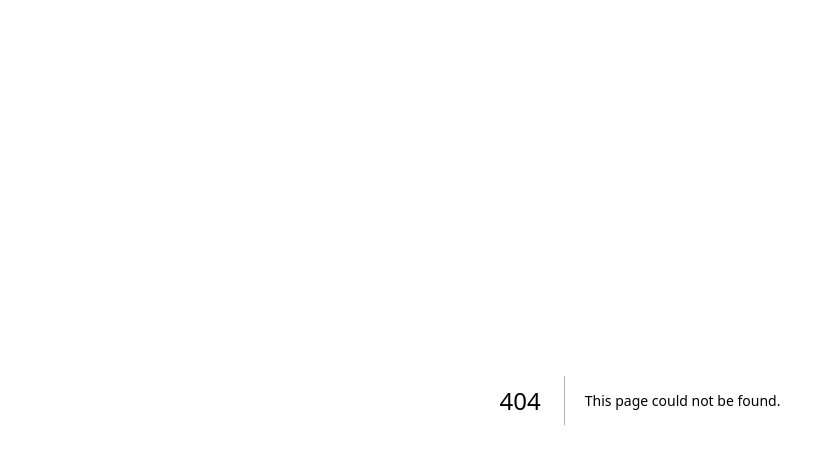
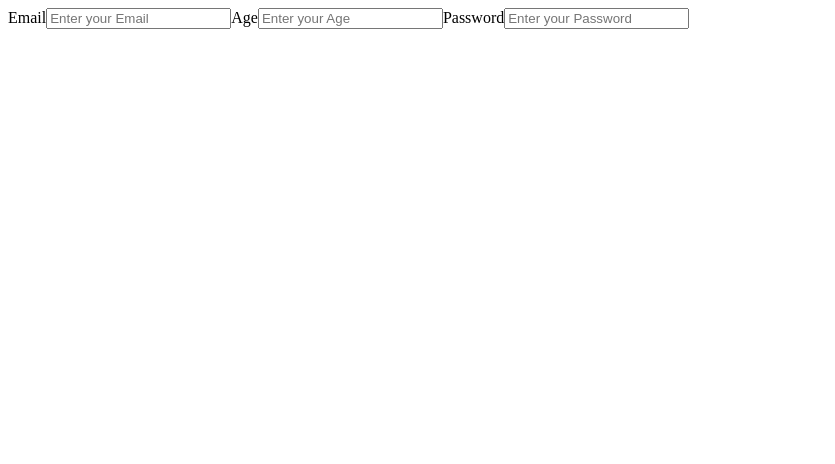
Before and after one commit to cesarALS/Ingesoft2LabBasesDatos, a Next.js app: page /test_components in a window 1280 px wide. Before the commit this address had no page. Shown: the top 464 px of the page, without its empty margins (0-835 px from the left). Built offline with nearby package versions, Linux system fonts and the light colour scheme.

Commit message:
some_test_files

```diff
--- a/package.json
+++ b/package.json
@@ -11,6 +11,7 @@
   "dependencies": {
     "@heroicons/react": "^2.2.0",
     "@prisma/client": "^6.0.1",
+    "formik": "^2.4.6",
     "json-bigint": "^1.0.0",
     "next": "15.1.0",
     "react": "^19.0.0",
--- /dev/null
+++ b/src/components/atoms/5.FormikTest.tsx
@@ -0,0 +1,45 @@
+import { useFormik } from "formik";
+
+export default function BasicForm() {
+
+    const formik = useFormik({
+        initialValues: {
+            email: "",
+            age: "",
+            password: ""
+        },
+    });
+
+
+    console.log(formik);
+    return (
+        <form autoComplete="off">
+            <label htmlFor="email">Email</label>
+            <input
+                value={formik.values.email}
+                onChange={formik.handleChange}
+                id="email"
+                type="email"
+                placeholder="Enter your Email"
+            />
+
+            <label htmlFor="age">Age</label>
+            <input
+                value={formik.values.age}
+                onChange={formik.handleChange}
+                id="age"
+                type="number"
+                placeholder="Enter your Age"
+            />
+
+            <label htmlFor="email">Password</label>
+            <input
+                value={formik.values.password}
+                onChange={formik.handleChange}
+                id="password"
+                type="password"
+                placeholder="Enter your Password"
+            />
+        </form>
+    )
+}
--- /dev/null
+++ b/src/pages/test_components.tsx
@@ -0,0 +1,36 @@
+import StringForm from "@/components/atoms/4.StringForm"
+import BasicForm from "@/components/atoms/5.FormikTest"
+
+export default function TestComponents(){
+    return (
+        /*
+        <>
+            <h1>Hola</h1>
+            <form>
+                <StringForm
+                placeholderValue = "80"
+                minLength={4}
+                maxLength={7}
+                isRequired={true}
+                isNumeric={true}
+                />
+                <StringForm
+                placeholderValue = "Hey"
+                minLength={4}
+                maxLength={7}
+                isRequired={false}
+                isNumeric={false}
+                />
+                <button className="bg-color-yellow-300">
+                    Submit
+                </button>
+                <h2>Hola</h2>
+            </form>
+
+        </>
+        */
+        <>
+            <BasicForm/>
+        </>
+    )
+}
```
Also changed, not shown: src/components/atoms/4.StringForm.tsx (added, +31 -0 lines), 1 other file (tests, documents, lock files or other folders).
